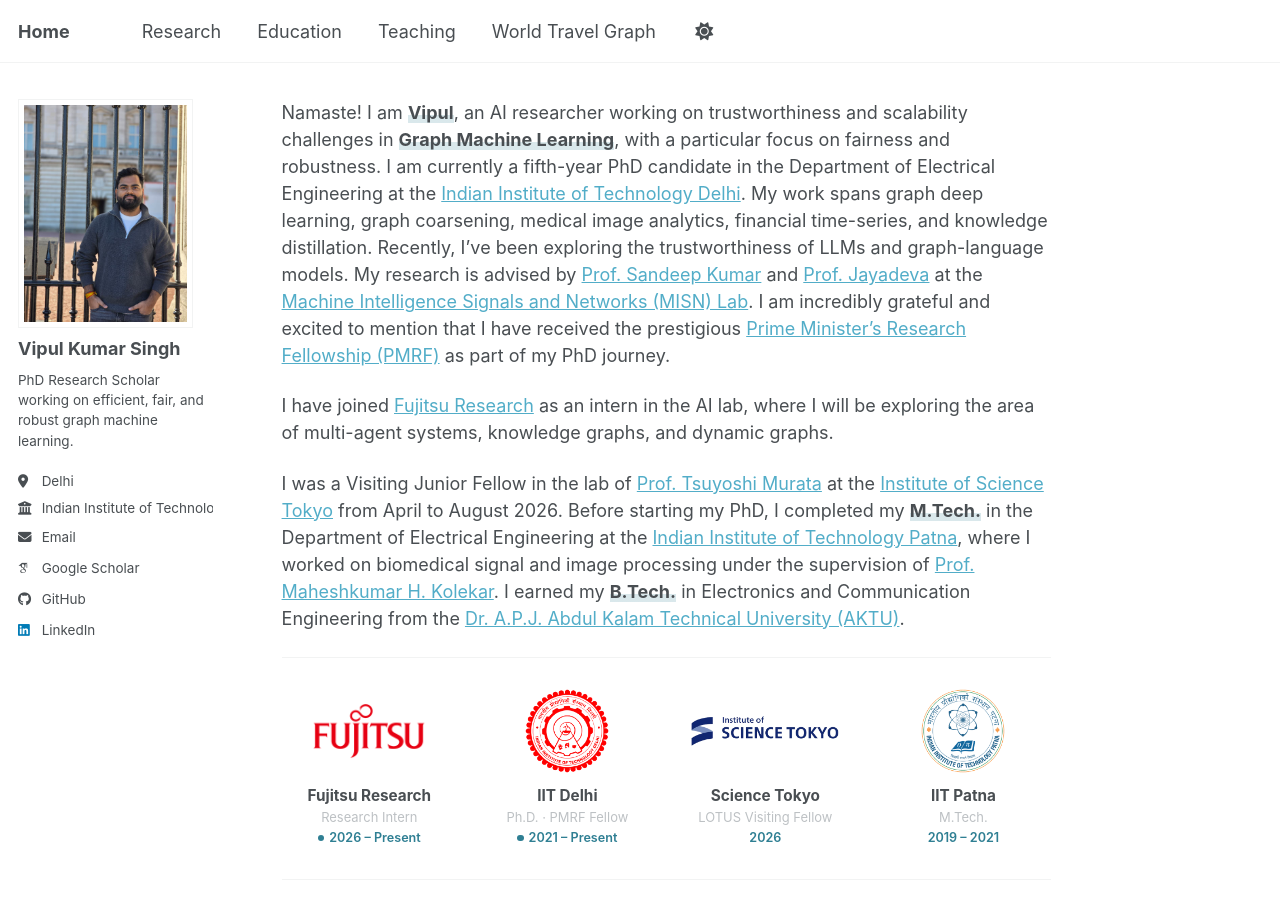
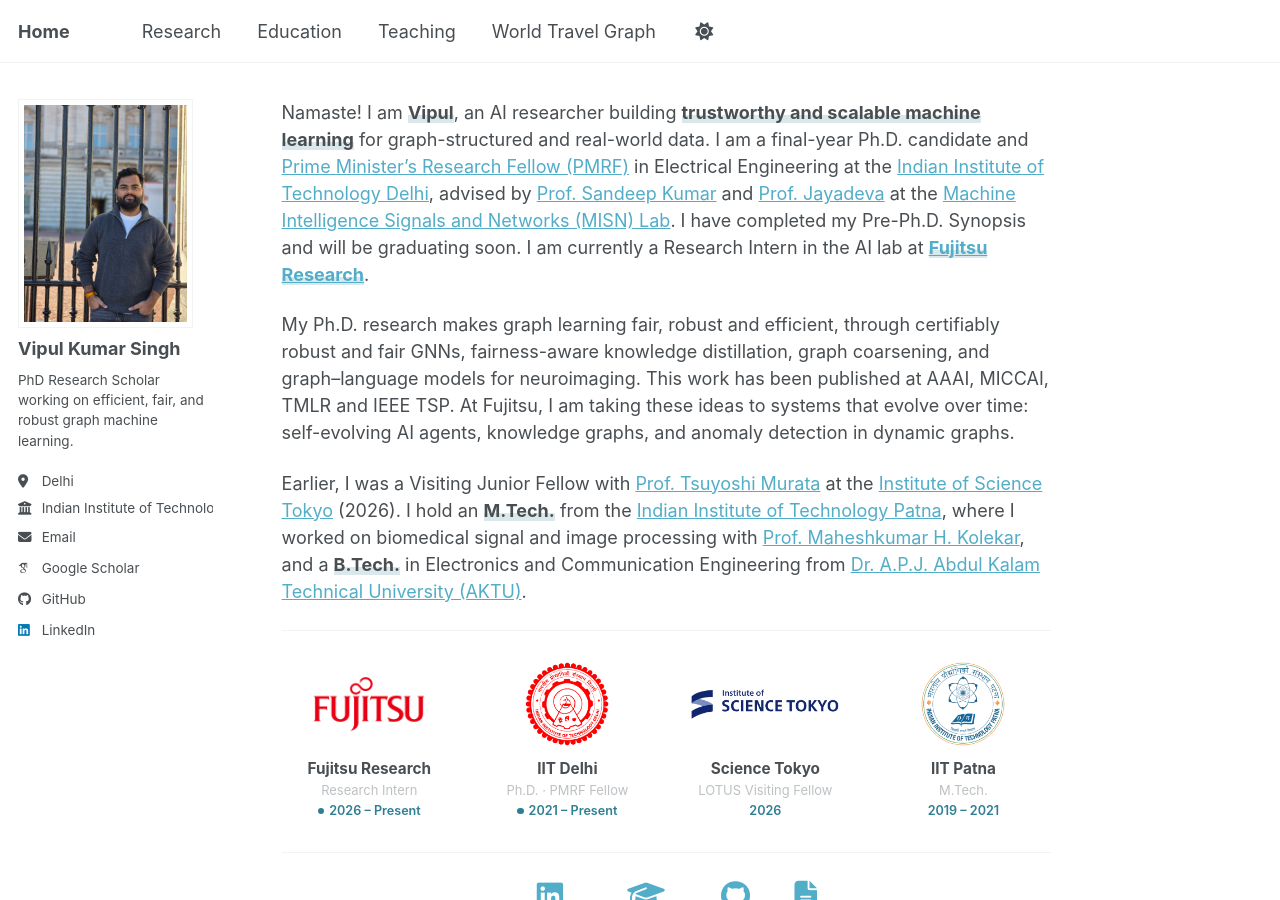
Before and after one commit to shashivipul/shashivipul.github.io, a Jekyll site: the page built from _pages/about.md, in a window 1280 px wide and 900 px high. Built offline with Jekyll 4.4.1, drawn with Linux system fonts in a browser that asks for light colours; some web fonts are replaced; a script bundle is joined from its source files by our own code; library files that are not in the unit come from our copies.

Commit message:
Home: rewrite intro to lead with current roles (final-year Ph.D., Fujitsu)
Co-Authored-By: Claude Opus 5.5 <noreply@anthropic.com>
Claude-Session: https://claude.ai/code/session_01C8drE48dQ9CnGpvxwHaeMY

```diff
--- a/_pages/about.md
+++ b/_pages/about.md
@@ -7,11 +7,11 @@ redirect_from:
   - /about.html
 ---
 
-Namaste! I am **Vipul**, an AI researcher working on trustworthiness and scalability challenges in **Graph Machine Learning**, with a particular focus on fairness and robustness. I am currently a fifth-year PhD candidate in the Department of Electrical Engineering at the [Indian Institute of Technology Delhi](https://home.iitd.ac.in). My work spans graph deep learning, graph coarsening, medical image analytics, financial time-series, and knowledge distillation. Recently, I've been exploring the trustworthiness of LLMs and graph-language models. My research is advised by [Prof. Sandeep Kumar](https://sites.google.com/view/sandeepkr/home) and [Prof. Jayadeva](https://web.iitd.ac.in/~jayadeva/) at the [Machine Intelligence Signals and Networks (MISN) Lab](https://misn.iitd.ac.in). I am incredibly grateful and excited to mention that I have received the prestigious [Prime Minister’s Research Fellowship (PMRF)](https://www.pmrf.in) as part of my PhD journey.
+Namaste! I am **Vipul**, an AI researcher building **trustworthy and scalable machine learning** for graph-structured and real-world data. I am a final-year Ph.D. candidate and [Prime Minister’s Research Fellow (PMRF)](https://www.pmrf.in) in Electrical Engineering at the [Indian Institute of Technology Delhi](https://home.iitd.ac.in), advised by [Prof. Sandeep Kumar](https://sites.google.com/view/sandeepkr/home) and [Prof. Jayadeva](https://web.iitd.ac.in/~jayadeva/) at the [Machine Intelligence Signals and Networks (MISN) Lab](https://misn.iitd.ac.in). I have completed my Pre-Ph.D. Synopsis and will be graduating soon. I am currently a Research Intern in the AI lab at **[Fujitsu Research](https://global.fujitsu/en-apac)**.
 
-I have joined [Fujitsu Research](https://global.fujitsu/en-apac) as an intern in the AI lab, where I will be exploring the area of multi-agent systems, knowledge graphs, and dynamic graphs.
+My Ph.D. research makes graph learning fair, robust and efficient, through certifiably robust and fair GNNs, fairness-aware knowledge distillation, graph coarsening, and graph–language models for neuroimaging. This work has been published at AAAI, MICCAI, TMLR and IEEE TSP. At Fujitsu, I am taking these ideas to systems that evolve over time: self-evolving AI agents, knowledge graphs, and anomaly detection in dynamic graphs.
 
-I was a Visiting Junior Fellow in the lab of [Prof. Tsuyoshi Murata](https://www.net.c.titech.ac.jp/murata.html) at the [Institute of Science Tokyo](https://www.isct.ac.jp/en) from April to August 2026. Before starting my PhD, I completed my **M.Tech.** in the Department of Electrical Engineering at the [Indian Institute of Technology Patna](https://www.iitp.ac.in), where I worked on biomedical signal and image processing under the supervision of [Prof. Maheshkumar H. Kolekar](https://www.iitp.ac.in/~mahesh/). I earned my **B.Tech.** in Electronics and Communication Engineering from the [Dr. A.P.J. Abdul Kalam Technical University (AKTU)](https://aktu.ac.in).
+Earlier, I was a Visiting Junior Fellow with [Prof. Tsuyoshi Murata](https://www.net.c.titech.ac.jp/murata.html) at the [Institute of Science Tokyo](https://www.isct.ac.jp/en) (2026). I hold an **M.Tech.** from the [Indian Institute of Technology Patna](https://www.iitp.ac.in), where I worked on biomedical signal and image processing with [Prof. Maheshkumar H. Kolekar](https://www.iitp.ac.in/~mahesh/), and a **B.Tech.** in Electronics and Communication Engineering from [Dr. A.P.J. Abdul Kalam Technical University (AKTU)](https://aktu.ac.in).
 
 <div class="affiliations">
   <a class="affil" href="https://global.fujitsu/en-apac" target="_blank" rel="noopener">
```
